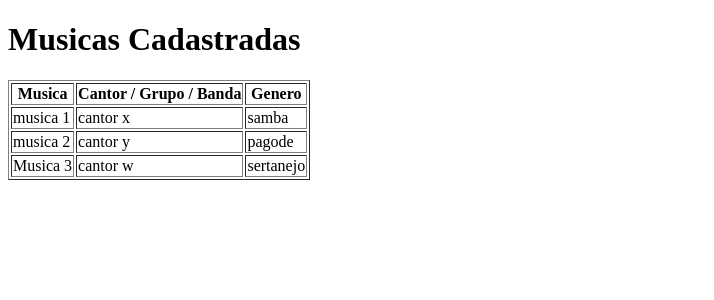
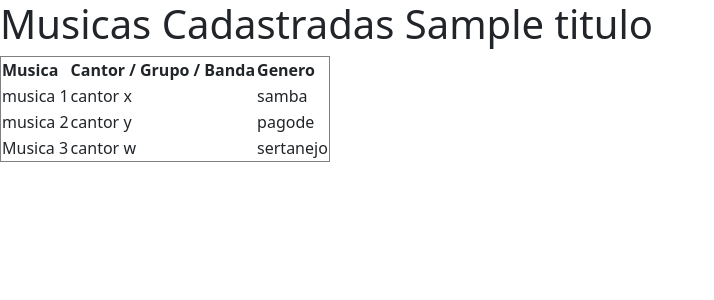
Before and after one commit to Gerson-if/CursoFlask, a Flask app: template templates/lista_musicas.html in a window 1280 px wide. Shown: the top 300 px of the page, without its empty margins (0-714 px from the left). Run offline with Flask 3, Linux system fonts and the light colour scheme; the template is opened without the code that fills it: most values are stand-ins (such as "Sample title", 1, 10 or a date in 2020); some libraries are stand-ins or nearby versions.

Commit message:
update in doc

```diff
--- a/app.py
+++ b/app.py
@@ -4,13 +4,12 @@ from flask import Flask, url_for, render_template, session, redirect
 secretkey = "minhasenhamuitodificil"
 app = Flask(__name__)
 
-@app.route('/inicio')
-def hello():
-    return "<h3> Bem vindo a minha Primeira aplicação flask </h3>"
 
 @app.route('/musicas')
 def listaMusicas():
-    return render_template('lista_musicas.html')
+    return render_template('lista_musicas.html',
+                           titulo = 'conteudo da variavel')
+
 
 
 app.run(debug=True)
--- a/templates/lista_musicas.html
+++ b/templates/lista_musicas.html
@@ -3,11 +3,15 @@
 <head>
     <meta charset="UTF-8">
     <meta name="viewport" content="width=device-width, initial-scale=1.0">
+    <link rel="stylesheet" href="{{ url_for('static', filename='css/bootstrap.min.css') }}">
+    <link rel="stylesheet" href="{{ url_for('static', filename='bootstrap-icons/bootstrap-icons.css') }}">
+    <script src="{{ url_for('static', filename='js/bootstrap.min.js') }}"></script>
     <title>Lista de Musicas</title>
 </head>
+
 <body>
-    <h1>Musicas Cadastradas</h1>
-   <table border="1">
+    <h1>Musicas Cadastradas {{ titulo }}</h1>
+   <table border="1"> <!--cria a tabela -->
     <thead> <!--agrupa cabeçalho da tabela normamente com <th>-->
         <tr> <!-- Primeira linha-->
             <th> Musica</th> <!--cria uma celula de cabeçalho-->
```
Also changed, not shown: README.md.
